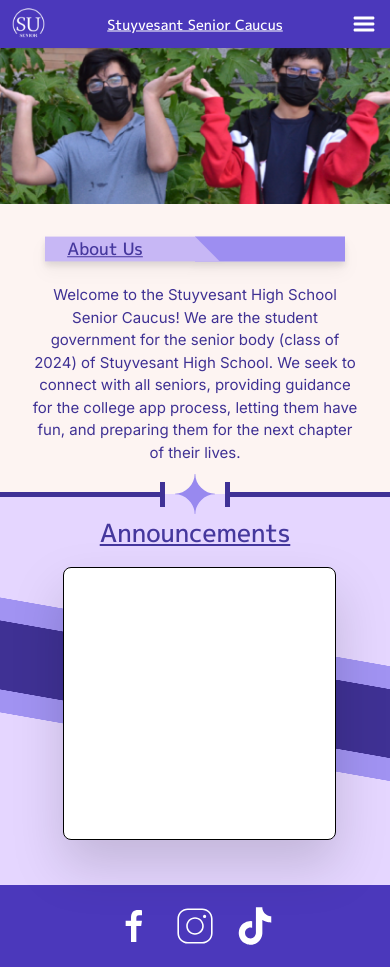
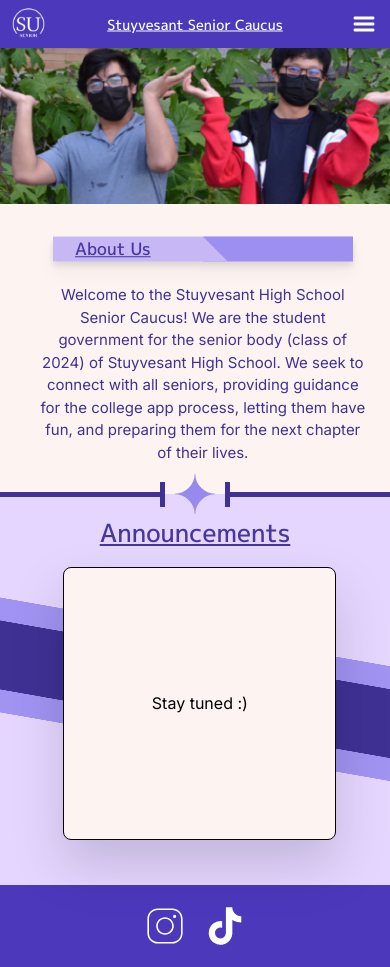
Before and after one commit to stuysu/senior.stuysu.org.2024, a Next.js app: page / in a window 390 px wide. Built offline with nearby package versions, Linux system fonts and the light colour scheme.

Commit message:
yet more fixes

```diff
--- a/app/SocialsBar.js
+++ b/app/SocialsBar.js
@@ -2,13 +2,13 @@
   return (
     <div className="bg-[#4B38BB] h-[82px]">
       <div className="flex justify-center items-center relative top-1/2 -translate-y-1/2 child:invert child:mx-[10px] child:child:w-[40px] child:child:h-[40px]">
-        <a>
+        {/*<a>
           <img src="/icons/facebook.svg" />
-        </a>
-        <a>
+        </a>*/}
+        <a href="https://www.instagram.com/stuyseniorcaucus/">
           <img src="/icons/instagram.svg" />
         </a>
-        <a>
+        <a href="https://www.tiktok.com/@stuyseniorcaucus/">
           <img src="/icons/tiktok.svg" />
         </a>
       </div>
--- a/app/page.js
+++ b/app/page.js
@@ -10,7 +10,7 @@
         className="w-screen h-[40vw] object-cover"
       />
 
-      <div className="relative lg:min-h-[500px] lg:pt-[70px] pt-0">
+      <div className="relative left-[2vw] lg:min-h-[500px] lg:pt-[70px] pt-0">
         <img
           src="/about_us_background.svg"
           className="absolute drop-shadow-lg lg:w-[544px] w-[300px] lg:h-[45px] h-[35px] lg:top-[115px] top-[45px] lg:left-[23vw] left-[50vw] -translate-y-1/2 -translate-x-1/2"
@@ -21,13 +21,17 @@
 
         <p
           className="
-        lg:pl-[5vw] px-[8vw] lg:w-[50vw] w-screen pt-[80px] pb-[30px]
-        text-center text-[#3F3194] lg:text-[20px] text-[15px]"
+        lg:pl-[calc(23vw-275px)] px-[8vw] lg:w-[50vw] w-screen pt-[80px] pb-[30px]
+        lg:text-left text-center text-[#3F3194] lg:text-[20px] text-[15px]"
         >
-          Welcome to the Stuyvesant High School Senior Caucus! We are the student government for the senior body (class of 2024) of Stuyvesant High School. We seek to connect with all seniors, providing guidance for the college app process, letting them have fun, and preparing them for the next chapter of their lives.
+          Welcome to the Stuyvesant High School Senior Caucus! We are the
+          student government for the senior body (class of 2024) of Stuyvesant
+          High School. We seek to connect with all seniors, providing guidance
+          for the college app process, letting them have fun, and preparing them
+          for the next chapter of their lives.
         </p>
 
-        <div className="lg:block hidden absolute left-[75vw] top-[50%] -translate-x-1/2 -translate-y-1/2">
+        <div className="lg:block hidden absolute left-[70vw] top-[50%] -translate-x-1/2 -translate-y-1/2">
           <InstagramEmbed />
         </div>
       </div>
@@ -62,7 +66,11 @@
           <p className="text-center font-link text-[25px] text-[#45379D] underline mb-[15px]">
             Announcements
           </p>
-          <div className="bg-white ml-[2.5vw] border-black border-[1px] rounded-lg drop-shadow-2xl lg:w-[45vw] lg:h-[45vw] w-[70vw] h-[70vw]"></div>
+          <div className="bg-[#FDF4F2] relative ml-[2.5vw] border-black border-[1px] rounded-lg drop-shadow-2xl lg:w-[45vw] lg:h-[45vw] w-[70vw] h-[70vw]">
+            <p className="absolute left-1/2 top-1/2 -translate-x-1/2 -translate-y-1/2">
+              Stay tuned :)
+            </p>
+          </div>
         </div>
       </div>
     </div>
--- a/app/team/MemberCard.js
+++ b/app/team/MemberCard.js
@@ -5,8 +5,8 @@
         {bio}
       </p>
 
-      <div className="absolute w-[310px] h-[310px]">
-        <img className="rounded-lg w-full h-full hover:opacity-0" src={image} />
+      <div className="absolute w-[310px] h-[310px] overflow-hidden">
+        <img className="rounded-lg object-cover hover:opacity-0" src={image} />
       </div>
 
       <div className="absolute left-[15px] top-[312px] text-[#45379D]">
```
Also changed, not shown: data/members.json (+1 -7 lines).
